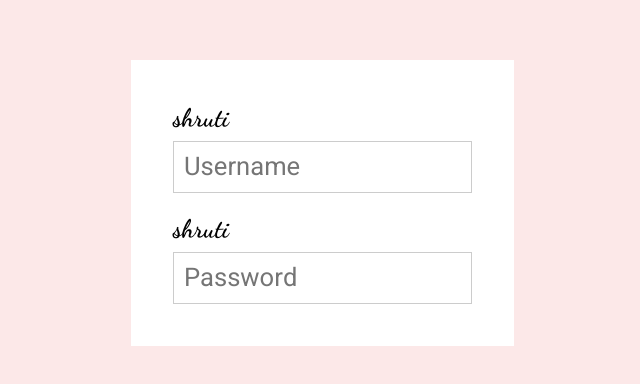
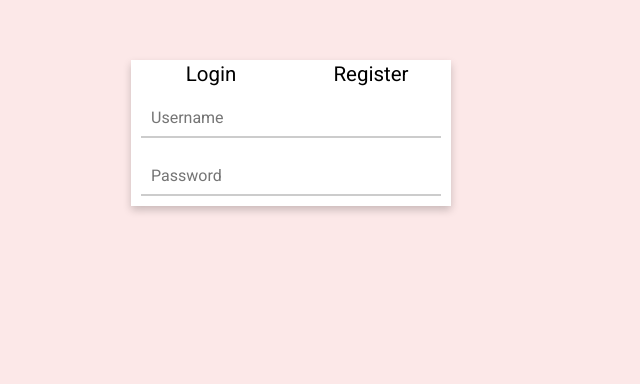
Before and after one commit to shruti-14/Clientele, a React (Create React App) app: page /login in a window 1280 px wide. Shown: the part 180-564 px from the top of the page, without its empty margins (317-957 px from the left). Built offline with nearby package versions, Linux system fonts and the light colour scheme.

Commit message:
login piece in progress

```diff
--- a/src/cointainer/Login/Login.js
+++ b/src/cointainer/Login/Login.js
@@ -34,10 +34,14 @@ class Login extends Component {
             }
         },
         formIsValid: false,
-        loading: false
+        loading: false,
+        loginTabActive: true
     }
     inputChangedHandler = (event, inputIdentifier) => {
         console.log('Hi');
+    }
+    loginTabClicked = () => {
+        this.setState({ loginTabActive: true });
     }
     render() {
         const formElementsArray = [];
@@ -65,7 +69,12 @@ class Login extends Component {
             </form>
         )
         return <div className={classes.LoginContainer}>
+
             <div className={classes.LoginContent}>
+                <div className={classes.tabsContainer}>
+                    <div className={classes.tabs} onClick={() => this.loginTabClicked()}>Login</div>
+                    <div className={classes.tabs}>Register</div>
+                </div>
                 {form}
             </div>
         </div>
--- a/src/cointainer/Login/Login.module.css
+++ b/src/cointainer/Login/Login.module.css
@@ -9,5 +9,20 @@
     left: 35%;
     position: absolute;
     background-color: white;
-    padding: 32px;
+    box-shadow: 0 4px 8px 0 rgba(0,0,0,0.2);
+    transition: 0.3s;
+    width: 25%;
 }
+.LoginContent:hover {
+    box-shadow: 0 8px 16px 0 rgba(0,0,0,0.2);
+}
+.tabsContainer {
+    display: flex;
+    position: relative;
+}
+.tabs {
+    width: 50%;
+    text-align: center;
+    font-family: 'Heebo', sans-serif;
+    font-size: 0.8em;
+}
--- a/src/commons/UI/Input/Input.js
+++ b/src/commons/UI/Input/Input.js
@@ -25,7 +25,7 @@ const Input = (props) => {
     }
     return (
         <div className={classes.Input}>
-            <label className={classes.Label}>{'shruti'}</label>
+            {/* <label className={classes.Label}>{'shruti'}</label> */}
             {inputElement}
         </div>
     );
--- a/src/commons/UI/Input/Input.module.css
+++ b/src/commons/UI/Input/Input.module.css
@@ -12,18 +12,20 @@
 
 .InputElement {
     outline: none;
-    border: 1px solid #ccc;
+    border: none;
+    border-bottom: 2px solid #ccc;
     background-color: white;
     font-family: 'Heebo', sans-serif;
     padding: 6px 10px;
     display: block;
     width: 100%;
     box-sizing: border-box;
+    font-size: 16px;
 }
 
 .InputElement:focus {
     outline: none;
-    background-color: #ccc;
+    border-bottom: 2px solid rgba(231, 62, 90);
 }
 
 .Invalid {
```
